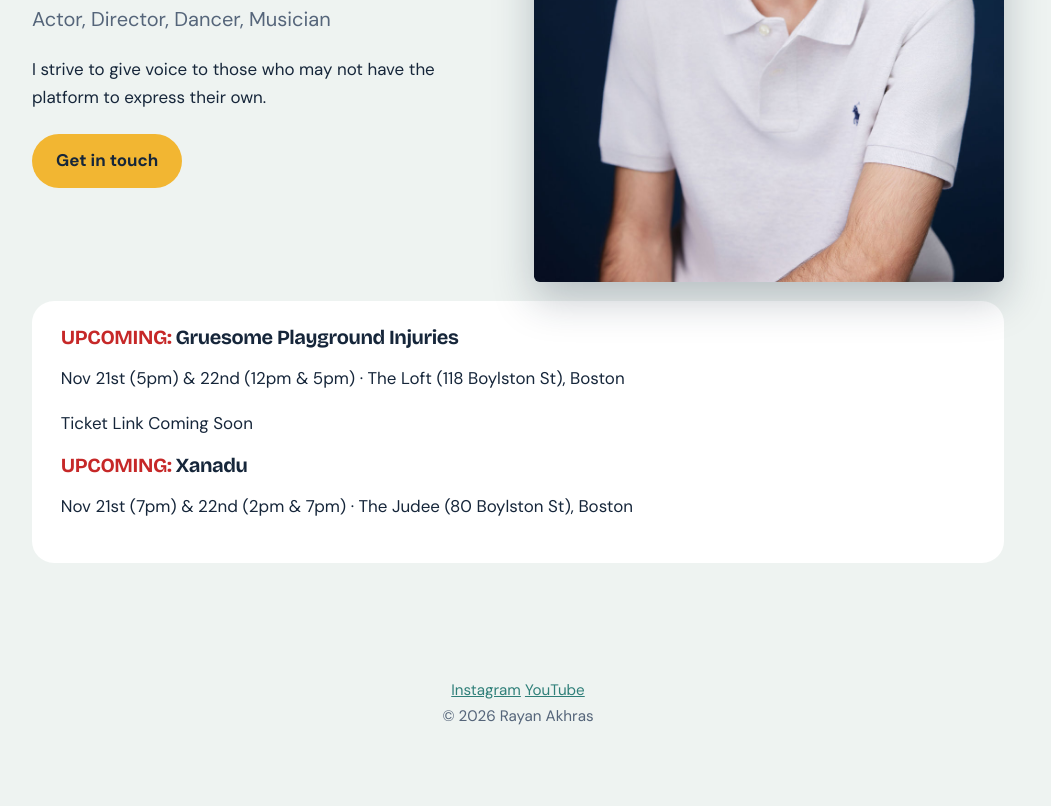
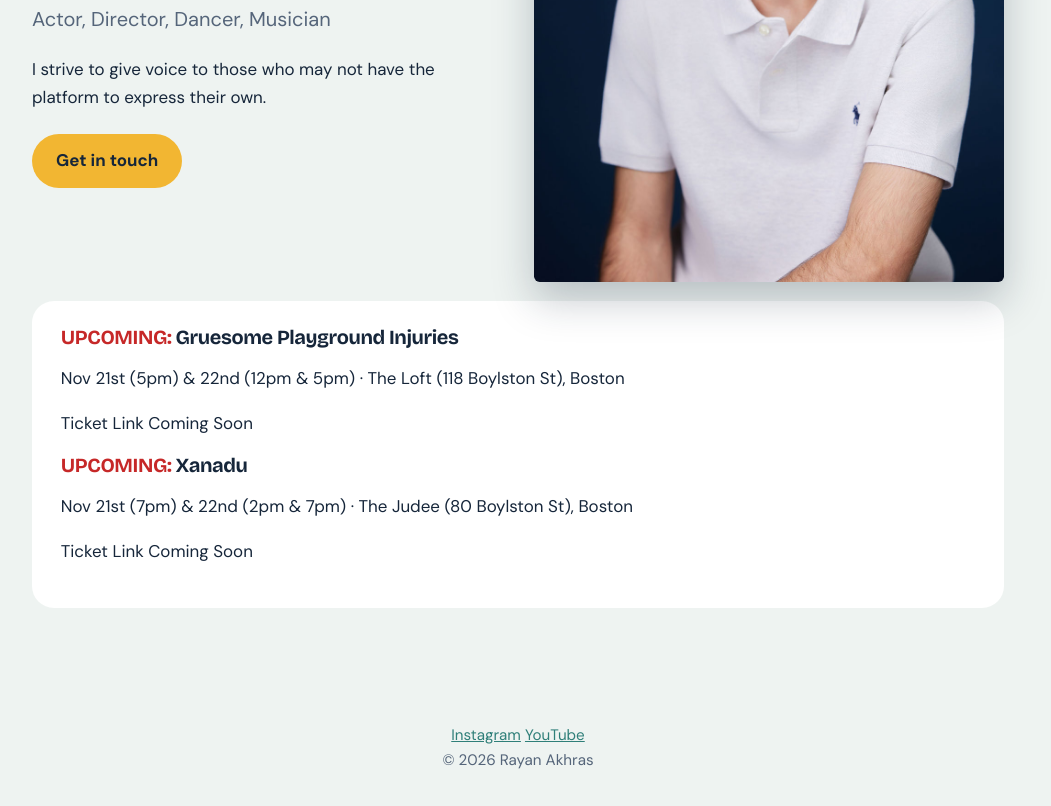
Before and after one commit to RayTMM/Rayan-Akhras-Website, a plain HTML site: page index.html in a window 1280 px wide. Shown: the part 454-1260 px from the top of the page, without its empty margins (122-1173 px from the left). Before the commit the page ends 1215 px from the top, so only its background shows below. Drawn offline with nearby package versions, Linux system fonts and the light colour scheme.

Commit message:
Updated Main Page to include upcoming ticket sales

```diff
--- a/index.html
+++ b/index.html
@@ -49,6 +49,7 @@
         <p class="tickets"> Ticket Link Coming Soon </p>
         <h3><span class="sale">UPCOMING:</span> Xanadu</h3>
         <p class="when">Nov 21st (7pm) & 22nd (2pm & 7pm) &middot; The Judee (80 Boylston St), Boston</p>
+        <p class="tickets"> Ticket Link Coming Soon </p>
     </div>
 </main>
 <footer>
```
